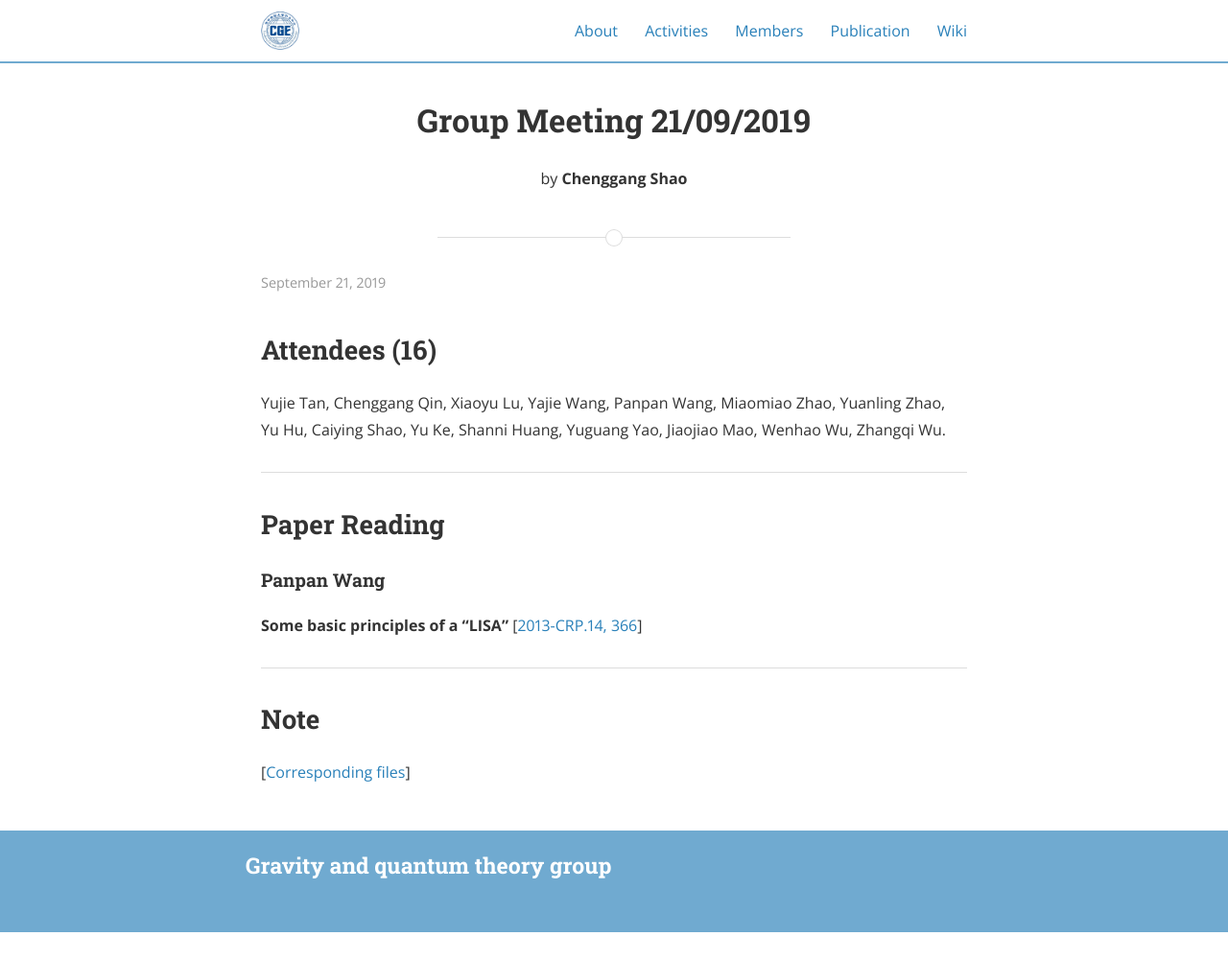
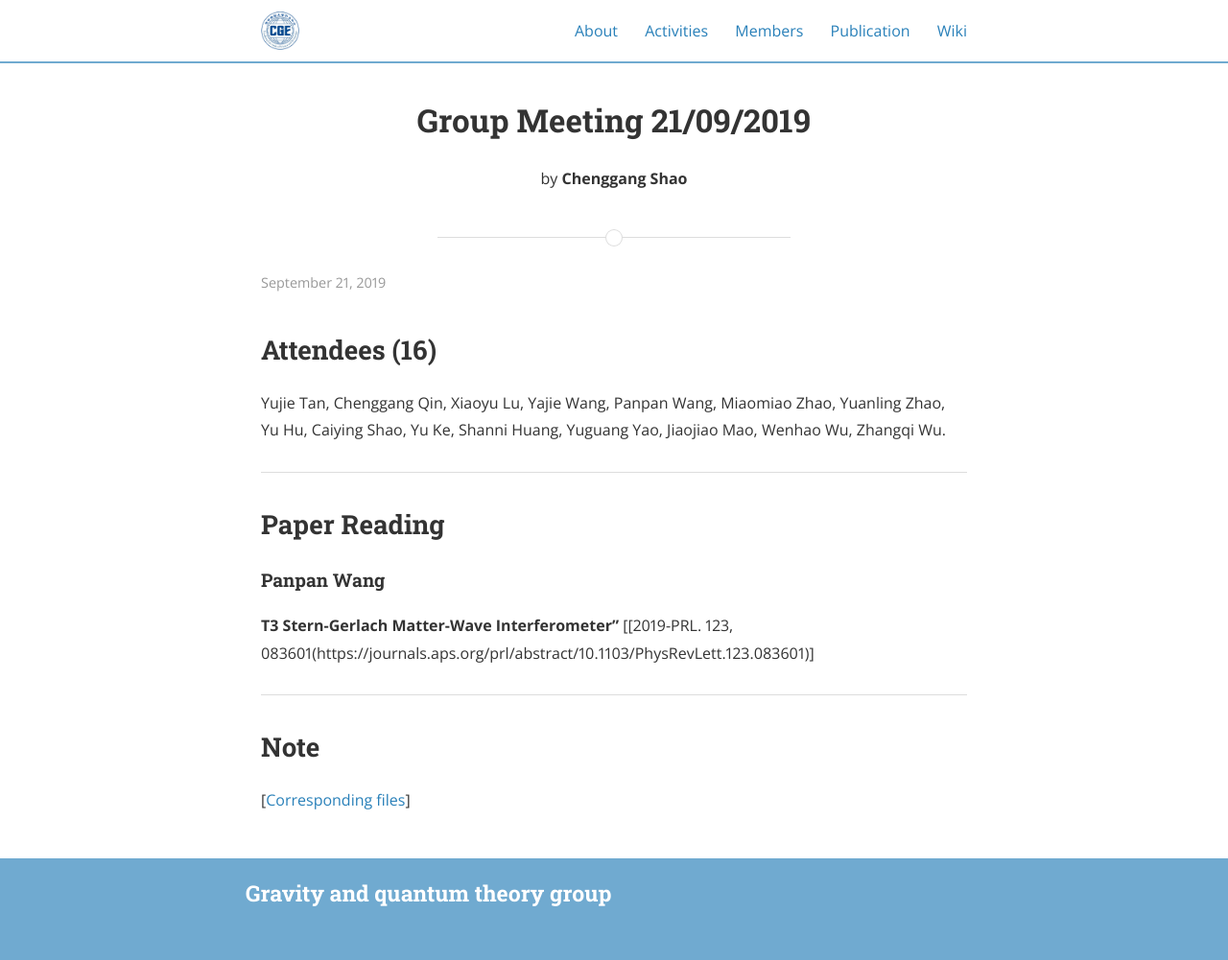
Before and after one commit to gravity-group/gravity-group.github.io, a Jekyll site: the page built from _posts/2019-09-21-group-meeting.md, in a window 1280 px wide. Shown: the whole page at 96% size. Built offline with Jekyll 4.4.1, drawn with Linux system fonts in a browser that asks for light colours; nearby versions of some CDN libraries; before the commit the page ends 972 px from its top, so only the background shows below that.

Commit message:
Update 2019-09-21-group-meeting.md

```diff
--- a/_posts/2019-09-21-group-meeting.md
+++ b/_posts/2019-09-21-group-meeting.md
@@ -16,7 +16,7 @@ Yujie Tan, Chenggang Qin, Xiaoyu Lu, Yajie Wang, Panpan Wang, Miaomiao Zhao, Yua
 
 #### Panpan Wang
 
-**Some basic principles of a “LISA”** [[2013-CRP.14, 366](https://www.sciencedirect.com/science/article/pii/S1631070513000236)]
+**T3 Stern-Gerlach Matter-Wave Interferometer”** [[2019-PRL. 123, 083601(https://journals.aps.org/prl/abstract/10.1103/PhysRevLett.123.083601)]
 
 ---
 
```
